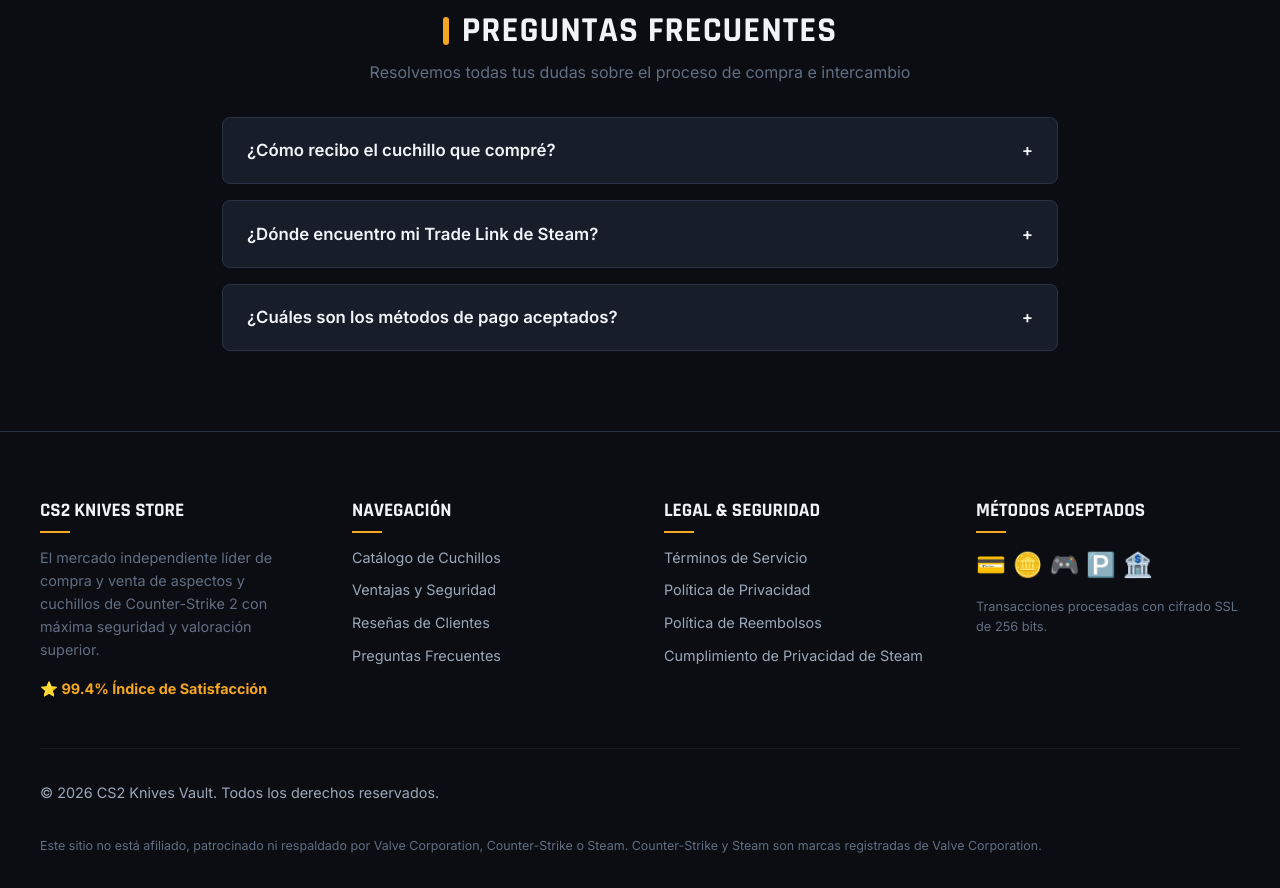
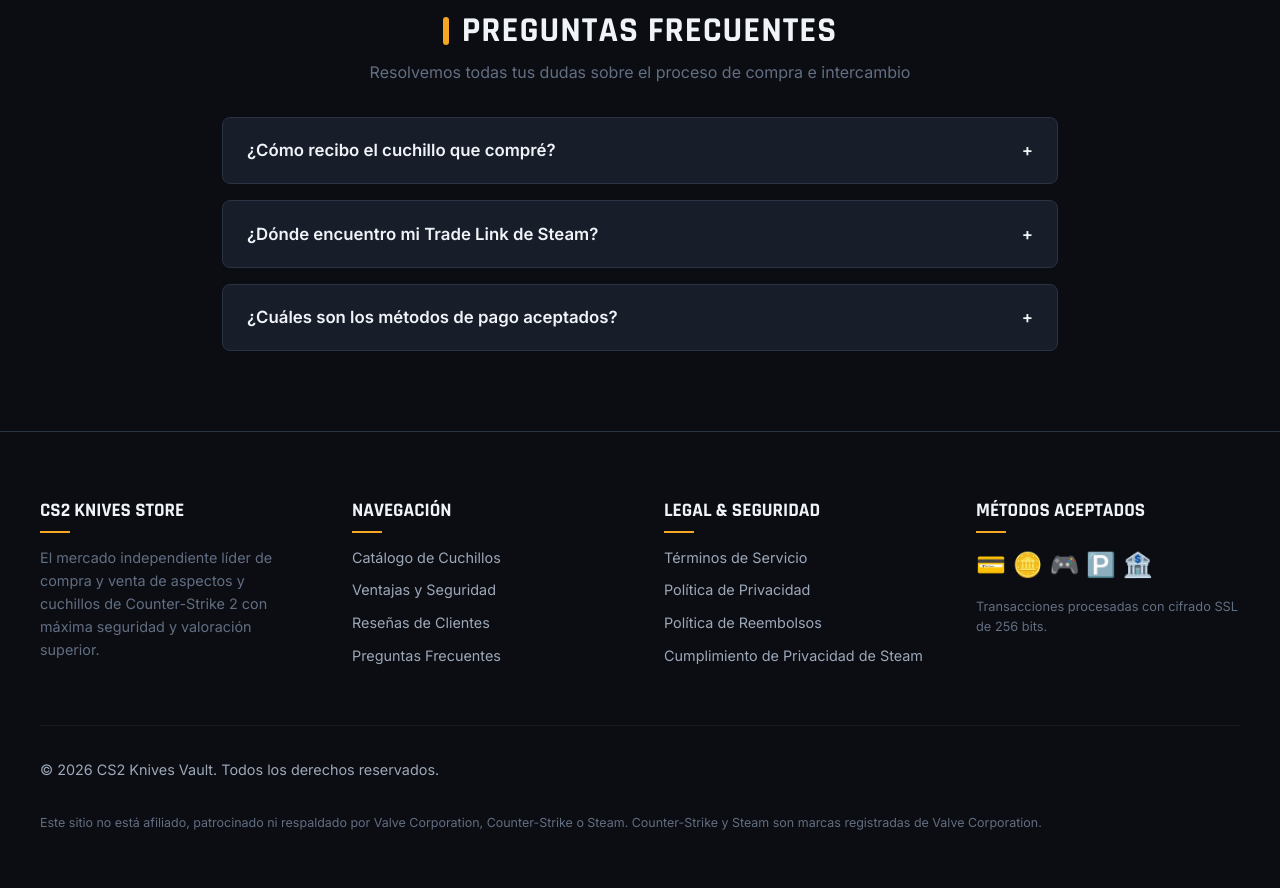
Before and after one commit to poncealessandro15-source/tienda3, a plain HTML site: page index.html in a window 1280 px wide. Shown: the part 1960-2848 px from the top of the page. After the commit the page ends 2825 px from the top, so only its background shows below. Drawn offline with Linux system fonts and the light colour scheme.

Commit message:
Update index.html

```diff
--- a/index.html
+++ b/index.html
@@ -1370,7 +1370,7 @@
         <h4>CS2 KNIVES STORE</h4>
         <p style="color: var(--text-muted); margin-bottom: 1rem;">El mercado independiente líder de compra y venta de aspectos y cuchillos de Counter-Strike 2 con máxima seguridad y valoración superior.</p>
         <div style="color: var(--accent-gold); font-weight: bold; font-size: 0.9rem;">
-          ⭐ 99.4% Índice de Satisfacción
+          <a href="https://streamable.com/fsw0b9?src=player-page-share"></a>
         </div>
       </div>
 
```
